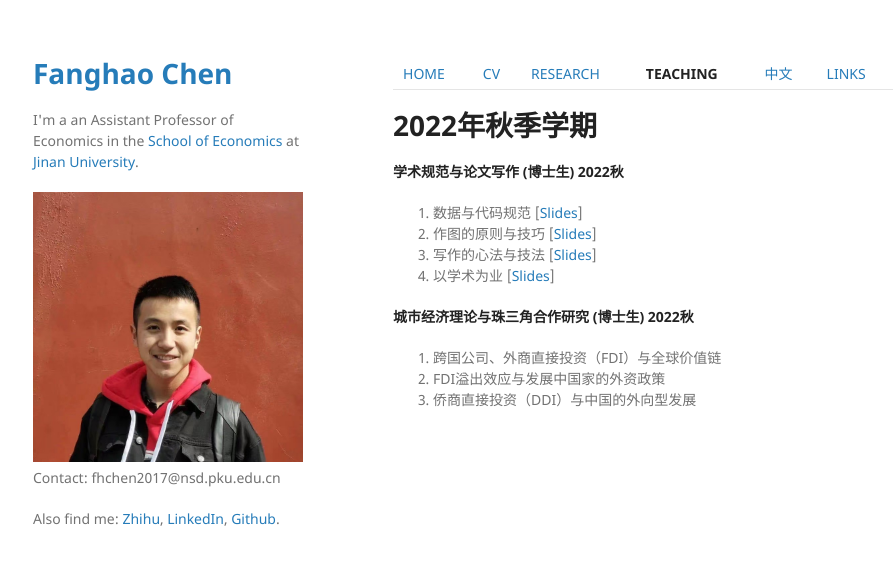
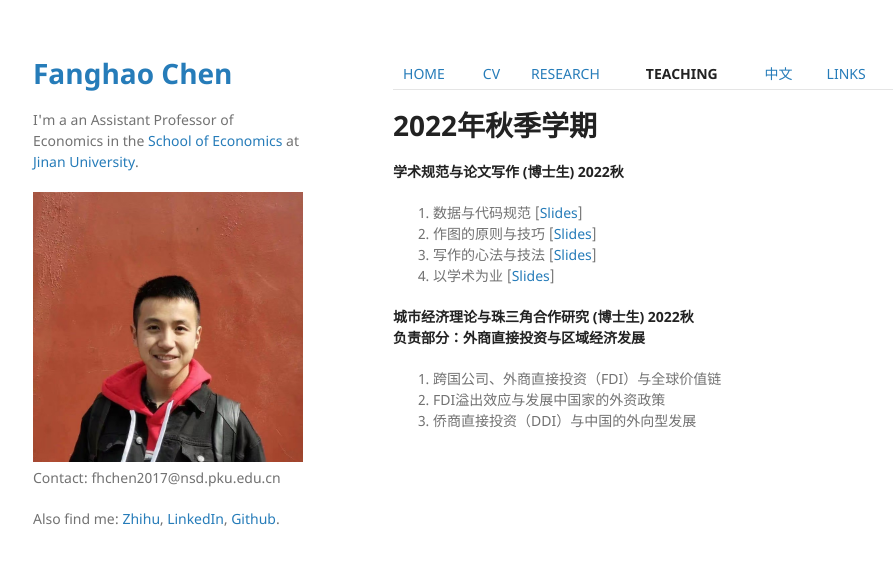
Before and after one commit to FanghaoChen/homepage, a Jekyll site: the page built from teaching.md, in a window 1280 px wide. Shown: the top 565 px of the page, without its empty margins (177-1073 px from the left). Built offline with Jekyll 4.4.1, drawn with Linux system fonts in a browser that asks for light colours; our own code applies the rules of GitHub Pages for plain Markdown files.

Commit message:
Update teaching.md

```diff
--- a/teaching.md
+++ b/teaching.md
@@ -9,6 +9,7 @@
 4. 以学术为业       [[Slides](./assets/Lec4_Academic_220921.pdf)] <br/>
 
 **城市经济理论与珠三角合作研究 (博士生) 2022秋** <br/>
+**负责部分：外商直接投资与区域经济发展**
 1. 跨国公司、外商直接投资（FDI）与全球价值链 <br/>
 2. FDI溢出效应与发展中国家的外资政策 <br/>
 3. 侨商直接投资（DDI）与中国的外向型发展 <br/>
```
